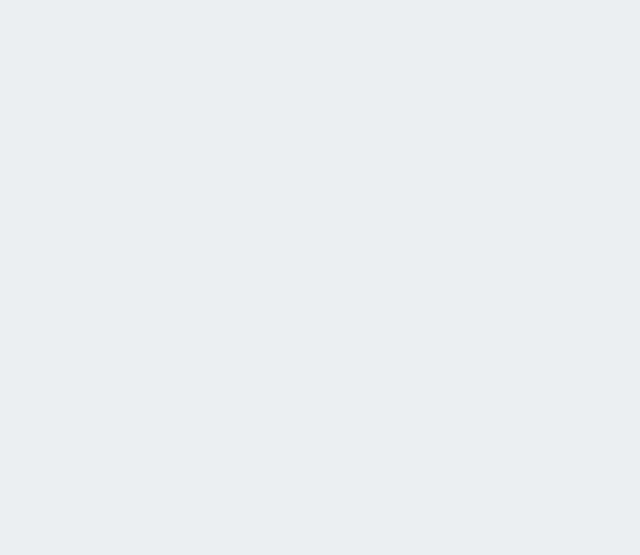
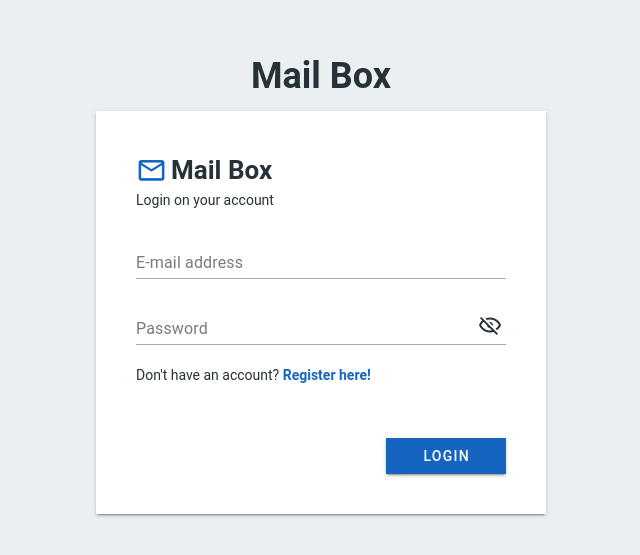
Before and after one commit to Paiva2/mail-box-app, a Vue app: page /login in a window 1280 px wide. Before the commit this address had no page. Shown: the part 119-674 px from the top of the page, without its empty margins (319-959 px from the left). Built offline with nearby package versions, Linux system fonts and the light colour scheme.

Commit message:
[FEATURE] login page implementation

```diff
--- a/package.json
+++ b/package.json
@@ -9,9 +9,11 @@
   },
   "dependencies": {
     "@mdi/font": "6.2.95",
+    "axios": "^1.7.2",
     "core-js": "^3.34.0",
     "roboto-fontface": "*",
     "vue": "^3.4.21",
+    "vue-toastification": "^2.0.0-rc.5",
     "vuetify": "^3.5.8"
   },
   "devDependencies": {
--- /dev/null
+++ b/src/lib/axios.ts
@@ -0,0 +1,7 @@
+import axios from "axios";
+
+const api = axios.create({
+  baseURL: 'http://localhost:8080/api/v1',
+});
+
+export default api
--- a/src/plugins/index.ts
+++ b/src/plugins/index.ts
@@ -1,7 +1,18 @@
 import vuetify from './vuetify'
 import type { App } from 'vue'
+import Toast, { PluginOptions } from "vue-toastification";
+import "vue-toastification/dist/index.css";
+
+const toastOptions: PluginOptions = {
+  draggable: true,
+  closeOnClick: true,
+  maxToasts: 10,
+  newestOnTop: true,
+  pauseOnHover: true
+};
 
 export function registerPlugins (app: App) {
   app
     .use(vuetify)
+    .use(Toast, toastOptions)
 }
--- a/src/router/index.ts
+++ b/src/router/index.ts
@@ -1,13 +1,18 @@
 import { createRouter, createWebHistory } from "vue-router"
-import Home from '../views/home/Home.vue'
+import Login from '../views/login/Login.vue'
 
 const router = createRouter({
   history: createWebHistory(),
   routes: [
     {
-      path: '/',
+      path: '/login',
       name: 'home',
-      component: Home
+      component: Login
+    },
+    {
+      path: '/register',
+      name: 'register',
+      component: Login
     },
   ]
 })
--- a/src/views/home/Home.vue
+++ /dev/null
@@ -1,115 +0,0 @@
-<template>
-  <v-container class="d-flex main-wrapper align-center justify-center">
-    <h1 class="title mb-2">Mail Box</h1>
-
-    <form class="d-flex form-wrapper pa-10 elevation-2">
-      <div class="form-title d-flex">
-        <h2 class="d-flex">
-          <v-icon color="blue-darken-3" size="31">mdi-email-outline</v-icon>
-          <span class="ml-1">Mail Box</span>
-        </h2>
-        <p>Login on your account</p>
-      </div>
-
-      <v-container class="fields-wrapper d-flex pa-0">
-        <v-text-field
-          hide-details="auto"
-          label="E-mail address"
-          placeholder="youremail@email.com"
-          type="email"
-          variant="underlined"
-          color="blue-darken-3"
-        />
-
-        <v-text-field
-          hide-details="auto"
-          label="Password"
-          type="password"
-          variant="underlined"
-          color="blue-darken-3"
-        />
-      </v-container>
-
-      <p class="link">Don't have an account? <a href="#">Register here!</a></p>
-
-      <v-btn
-        type="submit"
-        class="login-btn"
-        color="blue-darken-3 mt-8"
-        rounded="0"
-      >
-        Login
-      </v-btn>
-    </form>
-  </v-container>
-</template>
-
-<script>
-  export default {
-    name: 'Home',
-    data() {
-      return {}
-    }
-  }
-</script>
-
-<style scoped>
-  .main-wrapper {
-    flex-direction:  column;
-    min-height: 100vh;
-  }
-
-  .title {
-    color: #263238;
-    font-size: 2.25rem;
-  }
-
-  .form-wrapper {
-    background-color: #fff;
-    width: 100%;
-    max-width: 28.125rem;
-    min-height: 21.25rem;
-    flex-direction:  column;
-    gap: 1.25rem;
-  }
-
-  .fields-wrapper {
-    flex-direction: column;
-    gap: 1.125rem;
-  }
-
-  .link {
-    color: #263238;
-    font-size: .875rem;
-  }
-
-  .link a {
-    color: #1565C0;
-    text-decoration: none;
-    font-weight: 600;
-  }
-
-  .link a:hover {
-    text-decoration: underline;
-  }
-
-  .form-title {
-      flex-direction:  column;
-      color: #263238;
-  }
-
-  .form-title h2{
-      font-size: 1.625rem;
-      align-items: center
-  }
-
-  .form-title p{
-      font-size: .875rem;
-  }
-
-  .login-btn {
-    width: 7.5rem;
-    align-self: end
-  }
-
-</style>
--- /dev/null
+++ b/src/views/login/Login.vue
@@ -0,0 +1,214 @@
+<template>
+  <v-container class="d-flex main-wrapper align-center justify-center">
+    <h1 class="title mb-2">Mail Box</h1>
+
+    <v-form @submit.prevent="handleLogin" ref="form" class="d-flex form-wrapper pa-10 elevation-2">
+      <div class="form-title d-flex">
+        <h2 class="d-flex">
+          <v-icon color="blue-darken-3" size="31">mdi-email-outline</v-icon>
+          <span class="ml-1">Mail Box</span>
+        </h2>
+        <p>Login on your account</p>
+      </div>
+
+      <v-container class="fields-wrapper d-flex pa-0">
+        <v-text-field
+          hide-details="auto"
+          label="E-mail address"
+          placeholder="youremail@email.com"
+          type="email"
+          variant="underlined"
+          color="blue-darken-3"
+          :rules="emailRules"
+          v-model="formFields.email"
+          validate-on="submit"
+        />
+
+        <v-text-field
+          hide-details="auto"
+          label="Password"
+          :type="showPassword ? 'text' : 'password'"
+          variant="underlined"
+          color="blue-darken-3"
+          :rules="passwordRules"
+          v-model="formFields.password"
+          validate-on="submit"
+        >
+          <template v-slot:append-inner>
+            <v-btn
+              @click="togglePasswordShow"
+              size="32"
+              class="elevation-0 inner-btn-icon"
+              :icon="iconPassword"
+            />
+          </template>
+        </v-text-field>
+      </v-container>
+
+      <p class="link">Don't have an account?
+        <router-link :to="{ name: 'register'}">
+          Register here!
+        </router-link>
+      </p>
+
+      <v-btn
+        type="submit"
+        class="login-btn"
+        color="blue-darken-3 mt-8"
+        rounded="0"
+        :loading="loadingLogin"
+        :disabled="loadingLogin"
+      >
+        Login
+      </v-btn>
+    </v-form>
+  </v-container>
+</template>
+
+<script>
+import api from "../../lib/axios"
+import { useToast } from "vue-toastification";
+import { RouterLink } from "vue-router";
+
+  export default {
+    name: 'Login',
+    setup() {
+      const toast = useToast();
+
+      return { toast };
+    },
+    data() {
+      return {
+        showPassword: false,
+        loadingLogin: false,
+        formFields: {
+          email: '',
+          password: ''
+        },
+        emailRules: [
+          value => {
+            if (/^(([^<>()[\]\\.,;:\s@']+(\.[^<>()\\[\]\\.,;:\s@']+)*)|('.+'))@((\[[0-9]{1,3}\.[0-9]{1,3}\.[0-9]{1,3}\.[0-9]{1,3}\])|(([a-zA-Z\-0-9]+\.)+[a-zA-Z]{2,}))$/.test(value)) return true
+            return 'Invalid e-mail.'
+          },
+        ],
+        passwordRules: [
+          value => {
+            if(value.length > 5) return true
+
+            return 'Password must have at least 6 characters.'
+          }
+        ]
+      }
+    },
+    computed: {
+      iconPassword() {
+        return this.showPassword ? 'mdi-eye-outline' : 'mdi-eye-off-outline'
+      }
+    },
+    methods: {
+      async handleLogin() {
+        const { valid } = await this.$refs.form.validate()
+
+          if(!valid) return
+
+          this.loadingLogin = true
+
+         try {
+          const doLogin = await api.post("/user/login", {
+            email: this.formFields.email,
+            password: this.formFields.password
+          })
+
+          const authToken = doLogin.data.authToken
+
+          this.$refs.form.reset()
+        } catch(e) {
+          console.error("Error on login... Try again.")
+          this.toast.error(e.response.data.message);
+        } finally {
+          this.loadingLogin = false
+        }
+      },
+      resetForm() {
+        this.formFields = {
+          email: '',
+          password: ''
+        }
+      },
+      togglePasswordShow() {
+        this.showPassword = !this.showPassword
+      }
+    },
+  }
+</script>
+
+<style scoped>
+  .main-wrapper {
+    flex-direction:  column;
+    min-height: 100vh;
+  }
+
+  .title {
+    color: #263238;
+    font-size: 2.25rem;
+  }
+
+  .form-wrapper {
+    background-color: #fff;
+    width: 100%;
+    max-width: 28.125rem;
+    min-height: 21.25rem;
+    flex-direction:  column;
+    gap: 1.25rem;
+  }
+
+  .fields-wrapper {
+    flex-direction: column;
+    gap: 1.125rem;
+  }
+
+  .link {
+    color: #263238;
+    font-size: .875rem;
+  }
+
+  .link a {
+    color: #1565C0;
+    text-decoration: none;
+    font-weight: 600;
+  }
+
+  .link a:hover {
+    text-decoration: underline;
+  }
+
+  .form-title {
+      flex-direction:  column;
+      color: #263238;
+  }
+
+  .form-title h2{
+      font-size: 1.625rem;
+      align-items: center
+  }
+
+  .form-title p{
+      font-size: .875rem;
+  }
+
+  .login-btn {
+    width: 7.5rem;
+    align-self: end
+  }
+
+  .inner-btn-icon {
+    position: absolute !important;
+    top: 12px;
+    right: 0px;
+    color: #263238;
+    display: flex;
+    align-items: center;
+    justify-content: center;
+  }
+
+</style>
```
Also changed, not shown: 1 other file (tests, documents, lock files or other folders).
